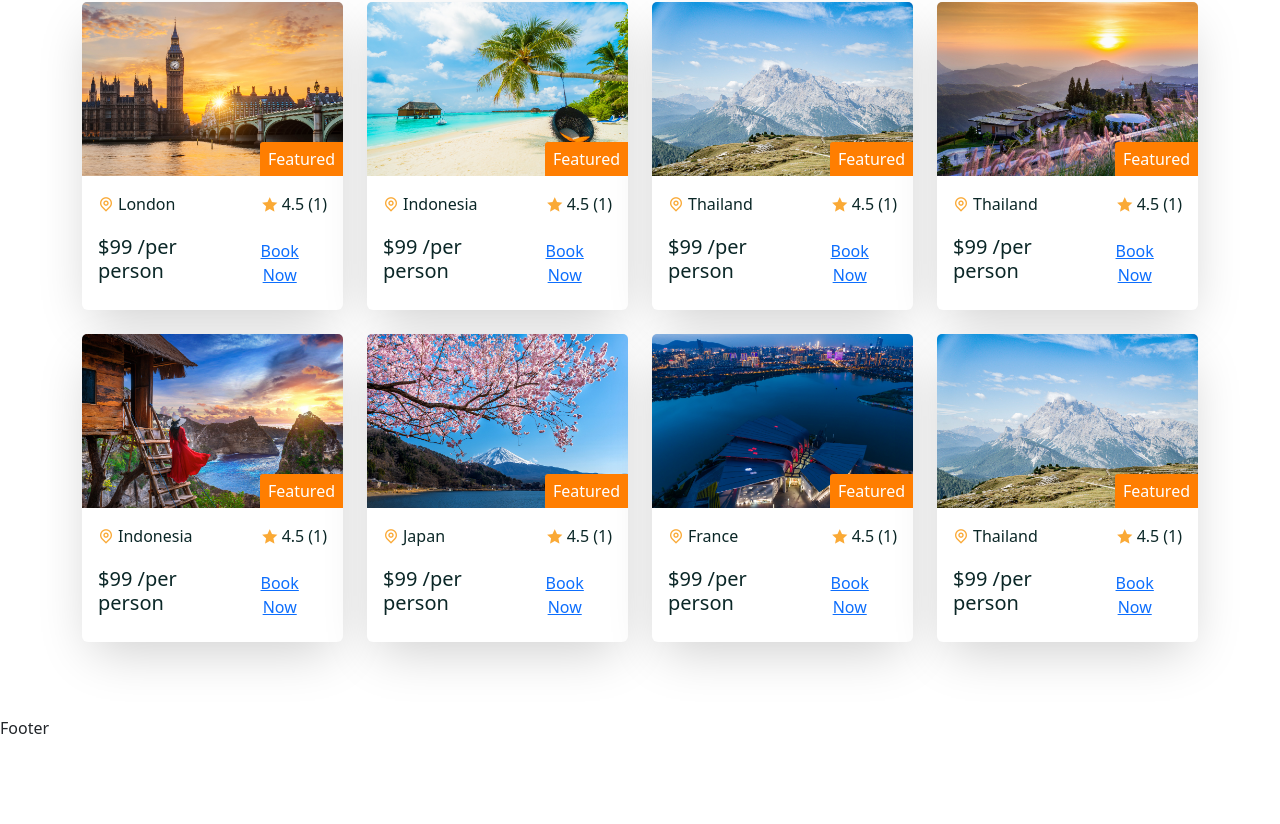
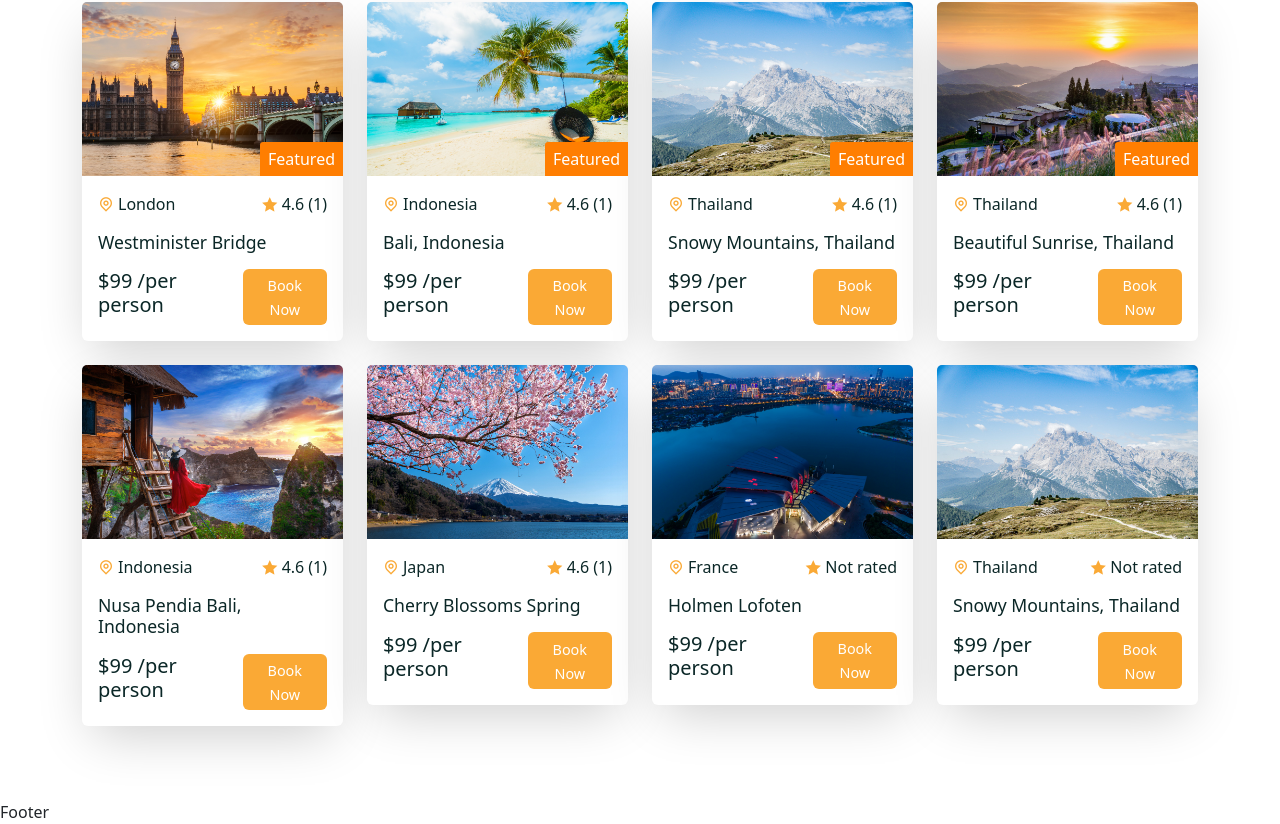
Before and after one commit to ch3rrywolf/Myloc-comparator, a React (Create React App) app in the folder frontend/: page /home in a window 1280 px wide. Shown: the part 1203-2027 px from the top of the page. Before the commit the page ends 1943 px from the top, so only its background shows below. Built offline with nearby package versions, Linux system fonts and the light colour scheme; a web font is replaced by a local one.

Commit message:
[Front] Home VoitureCard Featured

```diff
--- a/frontend/src/assets/data/tours.js
+++ b/frontend/src/assets/data/tours.js
@@ -124,10 +124,7 @@ const tours = [
     maxGroupSize: 8,
     desc: "this is the description",
     reviews: [
-      {
-        name: "jhon doe",
-        rating: 4.6,
-      },
+
     ],
     avgRating: 4.5,
     photo: tourImg07,
@@ -142,10 +139,7 @@ const tours = [
     maxGroupSize: 8,
     desc: "this is the description",
     reviews: [
-      {
-        name: "jhon doe",
-        rating: 4.6,
-      },
+
     ],
     avgRating: 4.5,
     photo: tourImg03,
--- a/frontend/src/shared/VoitureCard.jsx
+++ b/frontend/src/shared/VoitureCard.jsx
@@ -2,15 +2,19 @@ import React from "react";
 import { Card, CardBody } from "reactstrap";
 import { Link } from "react-router-dom";
 import './voiture-card.css';
+import calculateAvgRating from "../utils/avgRating";
 
 const VoitureCard = ({ voiture }) => {
-    const { id, title, photo, city, price, featured, avgRating, reviews } = voiture;
+    const { id, title, photo, city, price, featured, reviews } = voiture;
+
+    const { totalRating, avgRating } = calculateAvgRating(reviews);
+
   return (
     <div className="voiture__card">
         <Card>
             <div className="voiture__img">
                 <img src={photo} alt="voiture-img" />
-                <span>Featured</span>
+                {featured && <span>Featured</span>}
             </div>
 
             <CardBody>
@@ -19,11 +23,15 @@ const VoitureCard = ({ voiture }) => {
                     <i class="ri-map-pin-line"></i> {city}
                 </span>
                 <span className="voiture__location d-flex align-items-center gap-1">
-                    <i class="ri-star-fill"></i> {avgRating}{" "}
-                    <span>({reviews.length})</span>
+                    <i class="ri-star-fill"></i> {avgRating === 0 ? null : avgRating}
+                    {totalRating === 0 ? (
+                        "Not rated"
+                    ) : (
+                        <span>({reviews.length})</span>
+                    )}
                 </span>
             </div>
-            <h5 className="voiture__title"><Link to={`/voitures/${id}`}></Link></h5>
+            <h5 className="voiture__title"><Link to={`/voitures/${id}`}>{title}</Link></h5>
             <div className="card__bootom d-flex align-items-center justify-content-between mt-3">
                 <h5>${price}<span> /per person</span></h5>
                 <button className="btn booking__btn">
--- a/frontend/src/shared/voiture-card.css
+++ b/frontend/src/shared/voiture-card.css
@@ -58,3 +58,31 @@
 .voiture__title a:hover {
     color: var(--secondary-color);
 }
+
+.card__bottom h5{
+    color: var(--secondary-color);
+    font-size: 1.1rem;
+    font-weight: 700;
+}
+
+.card__bottom h5 span{
+    font-weight: 500;
+    color: var(--text-color);
+    font-size: .8rem;
+}
+
+.booking__btn {
+    background: var(--secondary-color) !important;
+    cursor: pointer;
+    padding: 0.2rem 0.5rem !important;
+}
+
+.booking__btn a {
+    text-decoration: none;
+    font-size: 0.9rem;
+    color: #fff;
+}
+
+.booking__btn a:hover {
+    color: #fff;
+}
--- /dev/null
+++ b/frontend/src/utils/avgRating.js
@@ -0,0 +1,16 @@
+const calculateAvgRating = reviews => {
+
+    const totalRating = reviews?.reduce((acc, item) => acc + item.rating, 0);
+    const avgRating =
+        totalRating === 0
+            ? ""
+            : totalRating === 1
+            ? totalRating
+            : (totalRating / reviews?.length).toFixed(1);
+return {
+    totalRating,
+    avgRating,
+};
+};
+
+export default calculateAvgRating;
```
